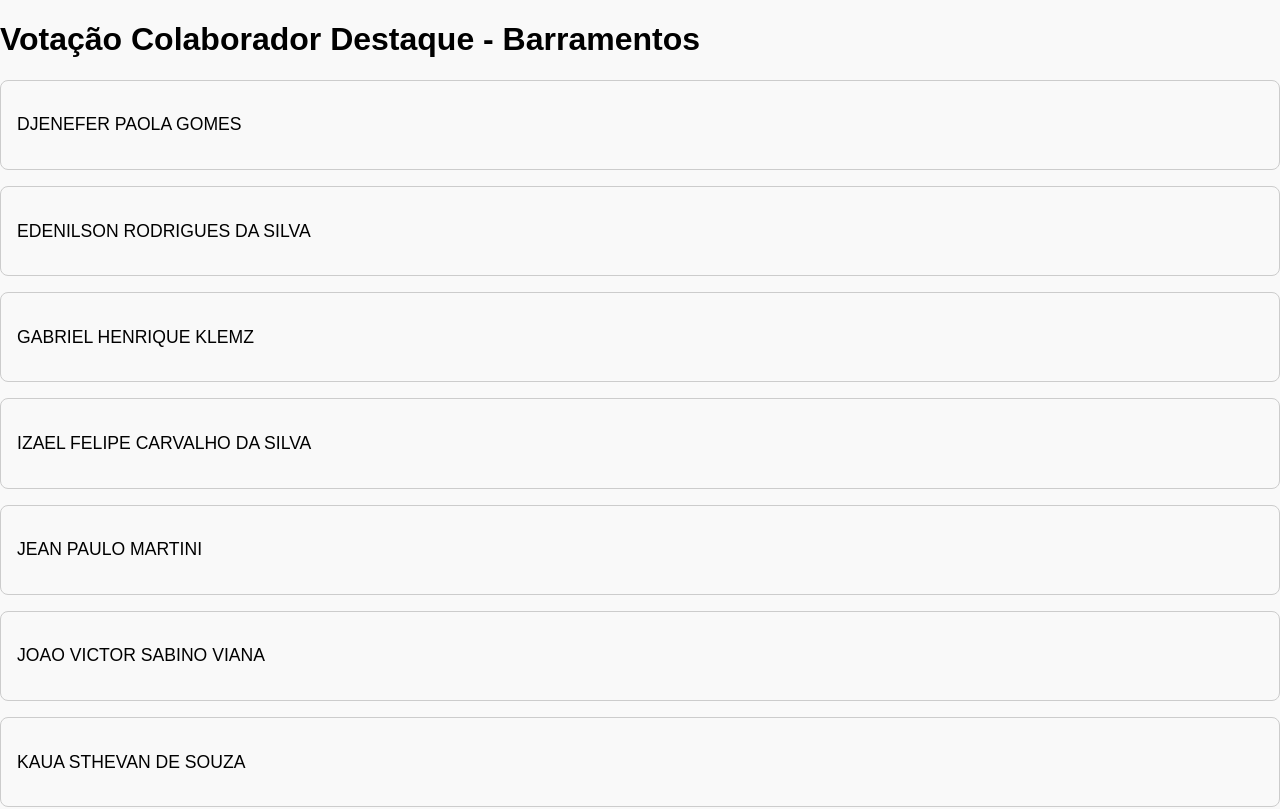
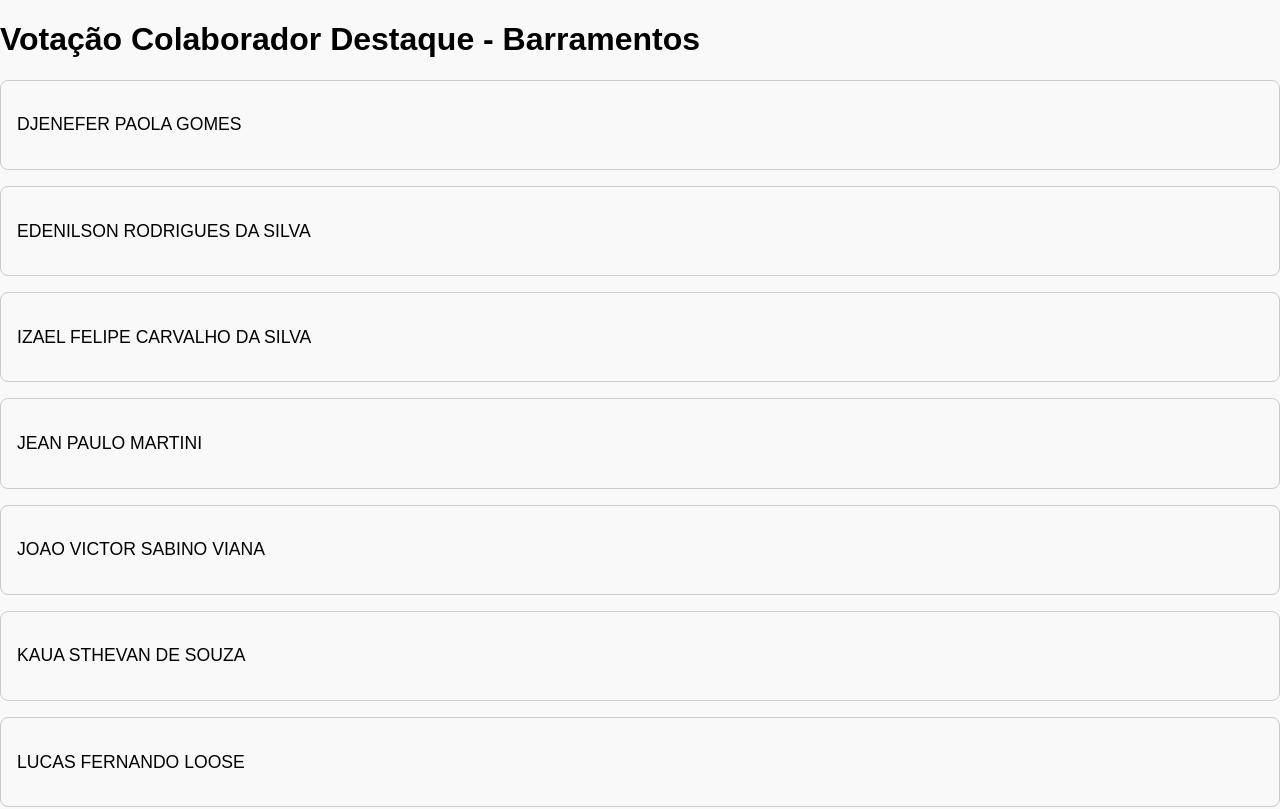
Before and after one commit to Denilsonsiewert/votacao-barramentos, a React (Vite) app: page / in a window 1280 px wide. Shown: the top 809 px of the page. Built offline with nearby package versions, Linux system fonts and the light colour scheme.

Commit message:
Update VotacaoColaboradorDestaque.jsx

```diff
--- a/src/VotacaoColaboradorDestaque.jsx
+++ b/src/VotacaoColaboradorDestaque.jsx
@@ -4,8 +4,7 @@ import { motion, AnimatePresence } from "framer-motion";
 const candidatos = [
   { id: 1, nome: "DJENEFER PAOLA GOMES" },
   { id: 2, nome: "EDENILSON RODRIGUES DA SILVA" },
-  { id: 3, nome: "GABRIEL HENRIQUE KLEMZ" },
-  { id: 4, nome: "IZAEL FELIPE CARVALHO DA SILVA" },
+   { id: 4, nome: "IZAEL FELIPE CARVALHO DA SILVA" },
   { id: 5, nome: "JEAN PAULO MARTINI" },
   { id: 18, nome: "JOAO VICTOR SABINO VIANA" },
   { id: 15, nome: "KAUA STHEVAN DE SOUZA" },
```
